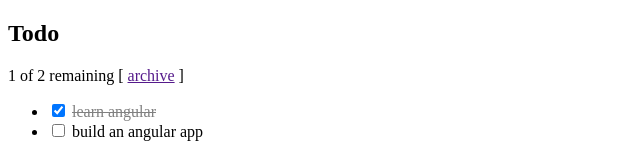
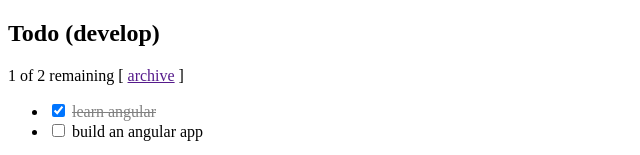
Before and after one commit to GenieHong/testgulp, a website: page app/index.html in a window 1280 px wide. Shown: the top 155 px of the page, without its empty margins (0-640 px from the left). Drawn offline with nearby package versions, Linux system fonts and the light colour scheme.

Commit message:
todo modify

```diff
--- a/app/index.html
+++ b/app/index.html
@@ -7,7 +7,7 @@
   </head
 
   <body>
-    <h2>Todo</h2>
+    <h2>Todo (develop)</h2>
     <div ng-controller="TodoListController as todoList">
       <span>{{todoList.remaining()}} of {{todoList.todos.length}} remaining</span>
       [ <a href="" ng-click="todoList.archive()">archive</a> ]
```
